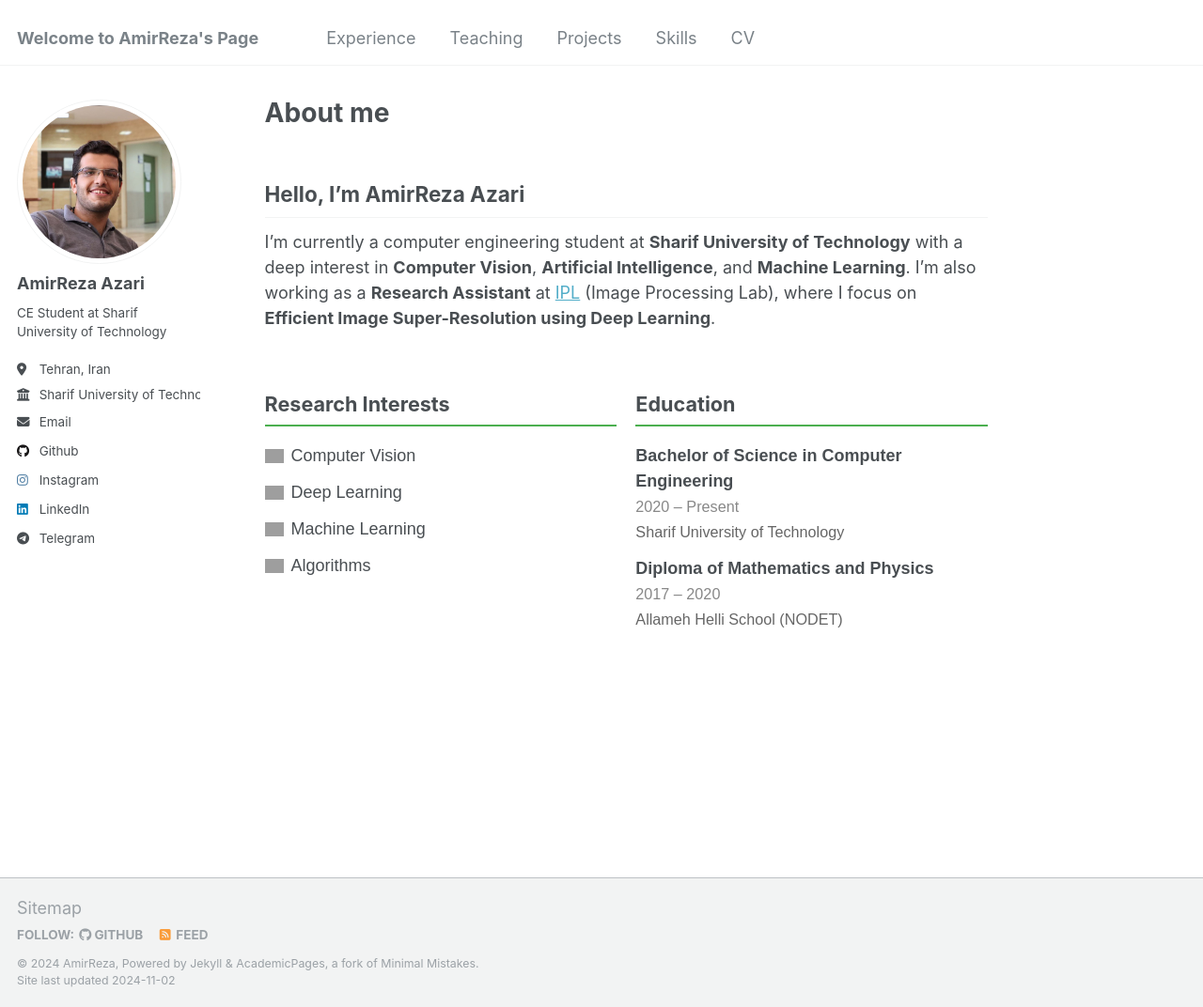
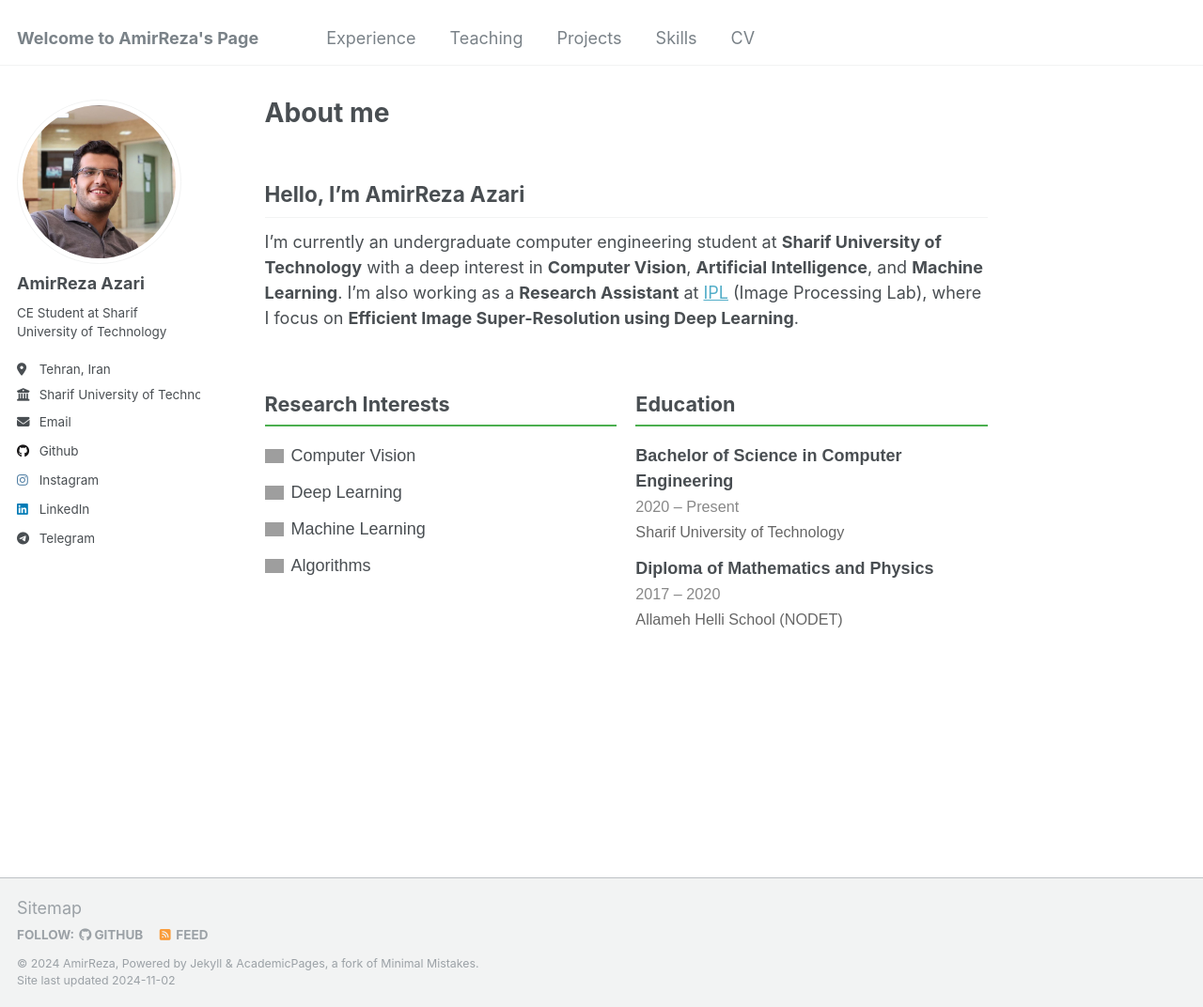
Before and after one commit to Amirreza81/Amirreza81.github.io, a Jekyll site: the page built from _pages/about.md, in a window 1280 px wide and 1072 px high. Shown: the whole window at 94% size. Built offline with Jekyll 4.4.1, drawn with Linux system fonts in a browser that asks for light colours; grey boxes are pictures that could not be loaded.

```diff
--- a/_pages/about.md
+++ b/_pages/about.md
@@ -9,7 +9,7 @@ redirect_from:
 
 ## Hello, I'm AmirReza Azari
 
-I'm currently a computer engineering student at **Sharif University of Technology** with a deep interest in **Computer Vision**, **Artificial Intelligence**, and **Machine Learning**. I'm also working as a **Research Assistant** at [IPL](http://ipl.ce.sharif.edu/) (Image Processing Lab), where I focus on **Efficient Image Super-Resolution using Deep Learning**.
+I'm currently an undergraduate computer engineering student at **Sharif University of Technology** with a deep interest in **Computer Vision**, **Artificial Intelligence**, and **Machine Learning**. I'm also working as a **Research Assistant** at [IPL](http://ipl.ce.sharif.edu/) (Image Processing Lab), where I focus on **Efficient Image Super-Resolution using Deep Learning**.
 
 <div class="about-section">
     <div class="column">
```
Also changed, not shown: _pages/skills.md (+10 -5 lines).
